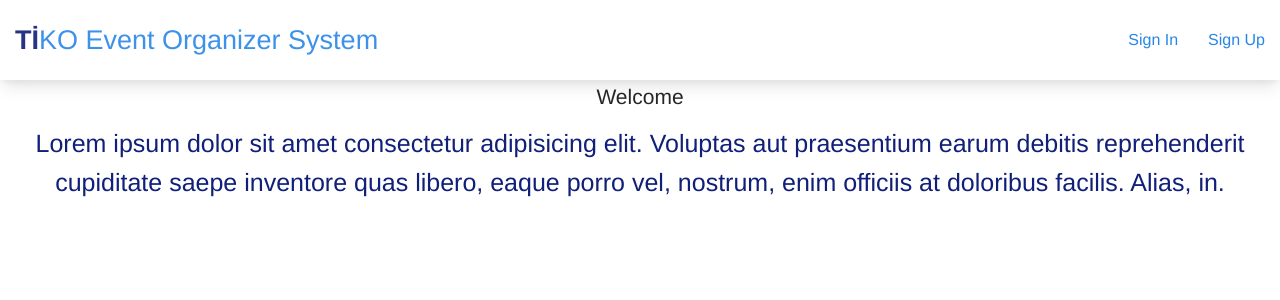
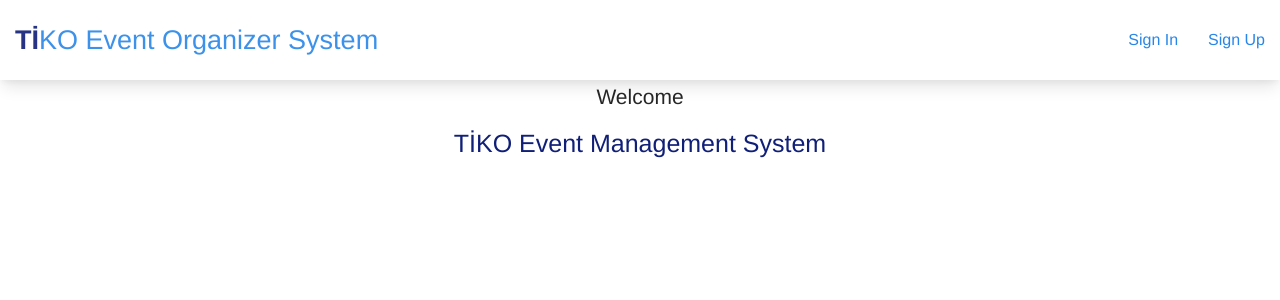
Before and after one commit to kaimmrt/tiko-event-management-system, a React (Create React App) app: page / in a window 1280 px wide. Shown: the top 300 px of the page. Built offline with nearby package versions, Linux system fonts and the light colour scheme; no server answers.

Commit message:
homepage commit
homepage commit

```diff
--- a/src/pages/HomePage.tsx
+++ b/src/pages/HomePage.tsx
@@ -8,7 +8,7 @@ const HomePage = () => {
                     Welcome
                 </h1>
                 <h2>
-                    Lorem ipsum dolor sit amet consectetur adipisicing elit. Voluptas aut praesentium earum debitis reprehenderit cupiditate saepe inventore quas libero, eaque porro vel, nostrum, enim officiis at doloribus facilis. Alias, in.
+                    TİKO Event Management System
                 </h2>
             </div>
         </section>
```
